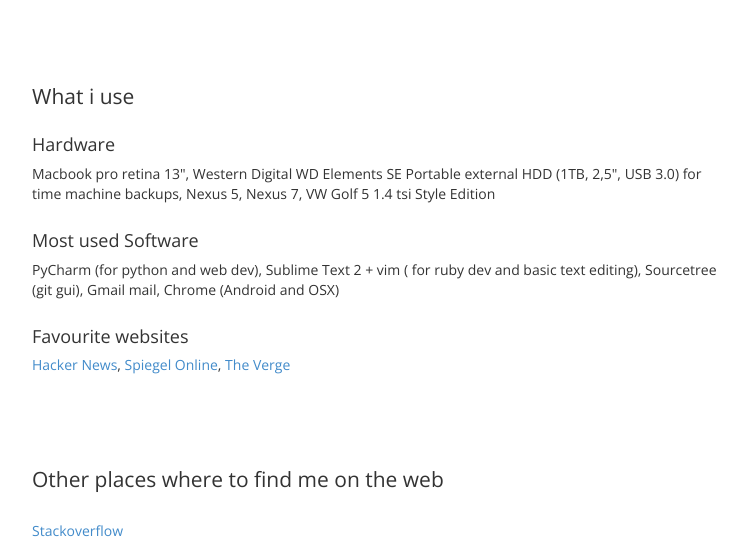
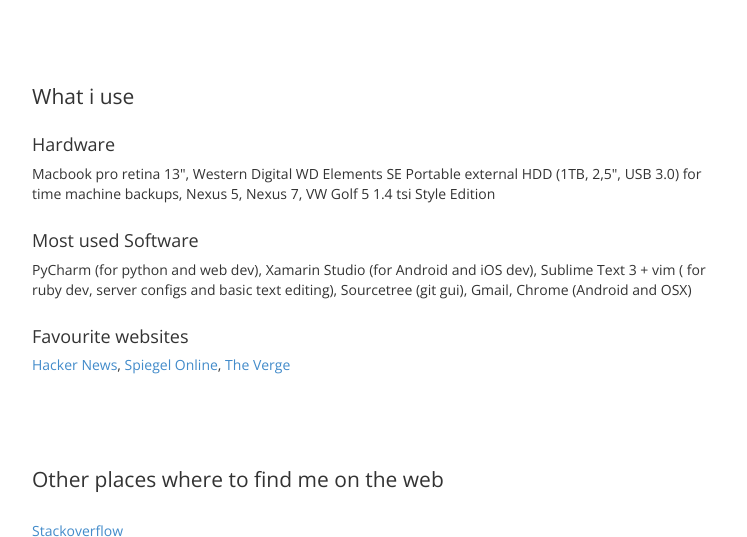
Before and after one commit to jnkwrych/jnkwrych.github.io, a Jekyll site: the page built from index.html, in a window 1280 px wide and 900 px high, scrolled down 1096 px, cut to the strip 0-537 px from the top of the window. Shown: the whole strip, without its empty margins (258-1005 px from the left). Built offline with Jekyll 4.4.1, drawn with Linux system fonts in a browser that asks for light colours; Markdown is read by kramdown in place of the engine named in the settings.

Commit message:
Update index.html

```diff
--- a/index.html
+++ b/index.html
@@ -72,8 +72,8 @@
 
     <h3>Most used Software</h3>
 
-    <p>PyCharm (for python and web dev), Sublime Text 2 + vim ( for ruby dev and basic text editing), Sourcetree (git
-        gui), Gmail mail, Chrome (Android and OSX)</p>
+    <p>PyCharm (for python and web dev), Xamarin Studio (for Android and iOS dev), Sublime Text 3 + vim ( for ruby dev, server configs and basic text editing), Sourcetree (git
+        gui), Gmail, Chrome (Android and OSX)</p>
 
     <h3>Favourite websites</h3>
 
```
